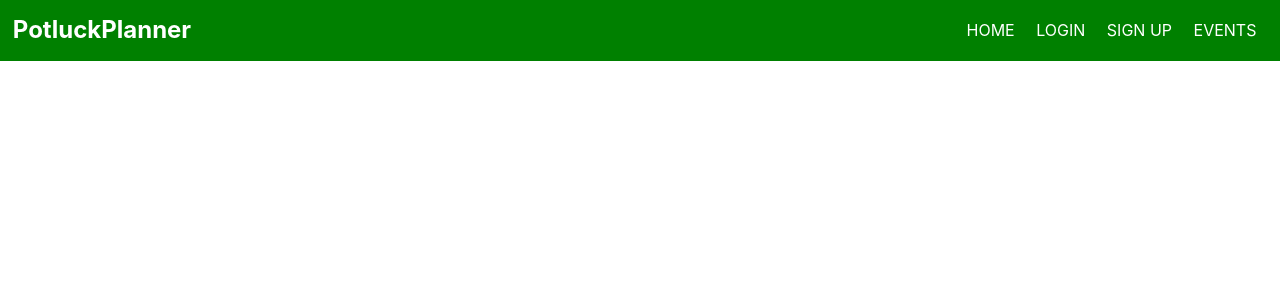
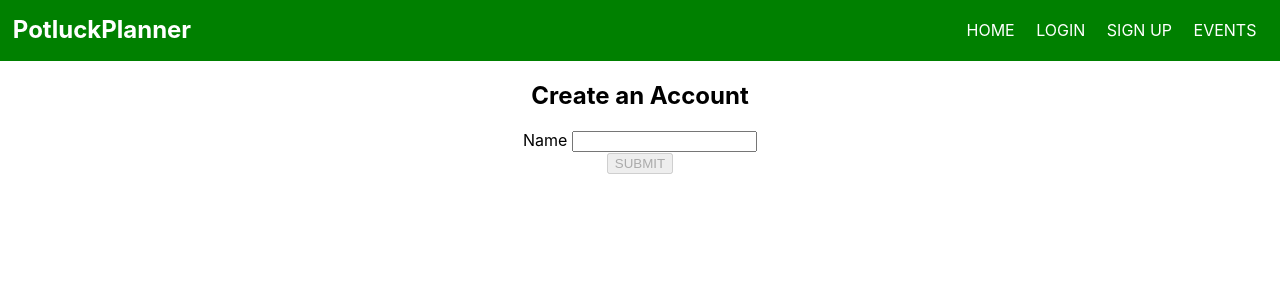
Before and after one commit to benedictify/potluck-frontend, a React (Create React App) app: page /signup in a window 1280 px wide. Shown: the top 300 px of the page. Built offline with nearby package versions, Linux system fonts and the light colour scheme.

Commit message:
Changes to SignUpForm

```diff
--- a/src/Components/SignUp.js
+++ b/src/Components/SignUp.js
@@ -1,12 +1,50 @@
 import React from 'react';
-import styled from 'styled-components';
 
-const SignUpForm = () => {
-    return (
-        <div>
+const SignUpForm = (props) => {
+    const {
+        formValues,
+        inputChange,
+        formSubmit,
+        disabled,
+        formErrors,
+      } = props
 
+    const onSubmit = event => {
+        event.preventDefault();
+        formSubmit();
+    }
+
+    const onChange = event => {
+        const { name, value, checked, type } = event.target;
+        const realValue = type === 'checkbox' ? checked : value;
+        inputChange(name, realValue);
+    }
+
+    return(
+        <div className="formContainer">
+            <div className="formHeader">
+                <h2>Create an Account</h2>
+            </div>
+            <form id="form-body" onSubmit={onSubmit}>
+                <label>Name&nbsp;
+                    <input
+                        id='name-input'
+                        value={formValues.name}
+                        onChange={onChange}
+                        name='name'
+                        type='text'
+                    />
+                </label>
+
+                <div className='errors'>
+                    <div>{formErrors.name}</div>
+                    <div>{formErrors.email}</div>
+                    <div>{formErrors.password}</div>
+                </div>
+                <button disabled={disabled} id='order-button'>SUBMIT</button>
+            </form>
         </div>
-    )
-}
+    );
+};
 
 export default SignUpForm;
--- a/src/validation/formSchema.js
+++ b/src/validation/formSchema.js
@@ -4,14 +4,15 @@ const formSchema = yup.object().shape({
     name: yup
         .string()
         .trim()
-        .required("name must be at least 2 characters")
-        .min(2, "name must be at least 2 characters"),
+        .required("You must enter a name for your account")
+        .min(2, "Your name must include at least 2 characters"),
     email: yup
         .string()
-        .required("You must select a size for your pizza")
-        .oneOf(['small', 'medium', 'large'], "Pizza size is required"),
+        .email()
+        .required("You must an email for your account"),
     password: yup
         .string()
+        .min(5, "Your password must be at least 5 characters"),
 });
 
 export default formSchema;
```
